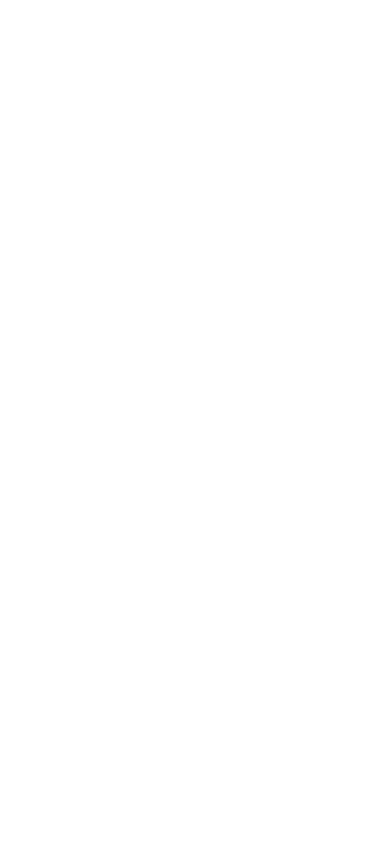
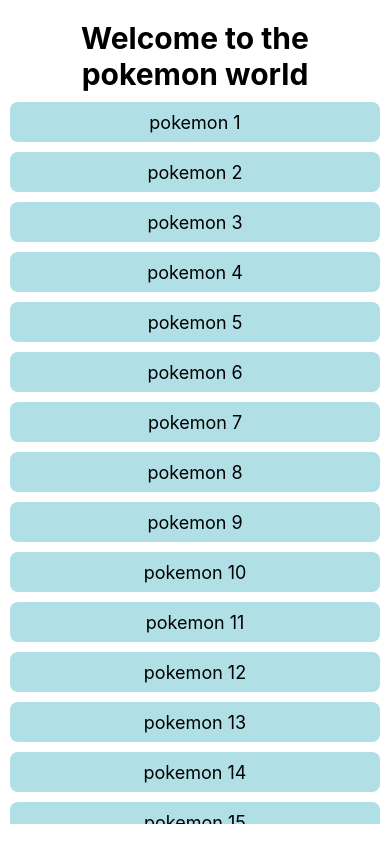
Before and after one commit to ellouzeskandercs/MyAwesomeApp, a React Native app: screen / in a window 390 px wide. Built offline with nearby package versions, Linux system fonts and the light colour scheme.

Commit message:
Add the list component using hardcoded elements

```diff
--- a/App.tsx
+++ b/App.tsx
@@ -1,12 +1,19 @@
 import React from 'react';
 import {SafeAreaView, StyleSheet} from 'react-native';
+import PokemonListComponent from './src/PokemonListComponent';
 
 const App = () => {
-  return <SafeAreaView style={styles.App} />;
+  return (
+    <SafeAreaView style={styles.App}>
+      <PokemonListComponent />
+    </SafeAreaView>
+  );
 };
 
 const styles = StyleSheet.create({
-  App: {},
+  App: {
+    flex: 1,
+  },
 });
 
 export default App;
--- /dev/null
+++ b/src/PokemonListComponent.tsx
@@ -0,0 +1,62 @@
+import React from 'react';
+import {View, StyleSheet, Text, ScrollView} from 'react-native';
+
+const PokemonInfoBox = (props: {name: string}) => {
+  return (
+    <View style={styles.pokemonInfoBox}>
+      <Text style={styles.pokemonBoxText}> {props.name} </Text>
+    </View>
+  );
+};
+
+const PokemonListComponent = () => {
+  return (
+    <View style={styles.pokemonListContainer}>
+      <Text style={styles.pokemonListHeader}>Welcome to the pokemon world</Text>
+      <ScrollView>
+        <PokemonInfoBox name="pokemon 1" />
+        <PokemonInfoBox name="pokemon 2" />
+        <PokemonInfoBox name="pokemon 3" />
+        <PokemonInfoBox name="pokemon 4" />
+        <PokemonInfoBox name="pokemon 5" />
+        <PokemonInfoBox name="pokemon 6" />
+        <PokemonInfoBox name="pokemon 7" />
+        <PokemonInfoBox name="pokemon 8" />
+        <PokemonInfoBox name="pokemon 9" />
+        <PokemonInfoBox name="pokemon 10" />
+        <PokemonInfoBox name="pokemon 11" />
+        <PokemonInfoBox name="pokemon 12" />
+        <PokemonInfoBox name="pokemon 13" />
+        <PokemonInfoBox name="pokemon 14" />
+        <PokemonInfoBox name="pokemon 15" />
+      </ScrollView>
+    </View>
+  );
+};
+
+const styles = StyleSheet.create({
+  pokemonInfoBox: {
+    marginTop: 10,
+    height: 40,
+    width: '100%',
+    borderRadius: 8,
+    backgroundColor: 'powderblue',
+    alignItems: 'center',
+    justifyContent: 'center',
+  },
+  pokemonBoxText: {
+    fontSize: 18,
+  },
+  pokemonListContainer: {
+    paddingHorizontal: 10,
+    paddingVertical: 20,
+    flex: 1,
+  },
+  pokemonListHeader: {
+    fontSize: 30,
+    textAlign: 'center',
+    fontWeight: 'bold',
+  },
+});
+
+export default PokemonListComponent;
```
